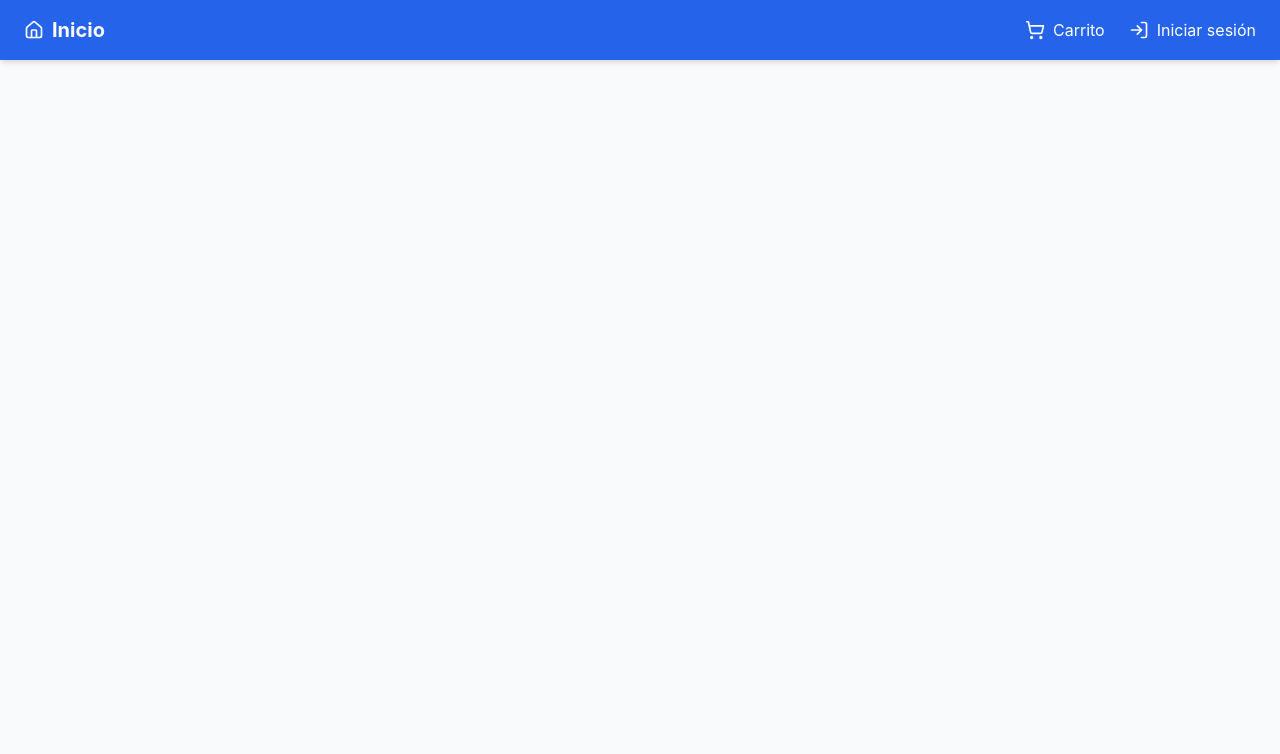
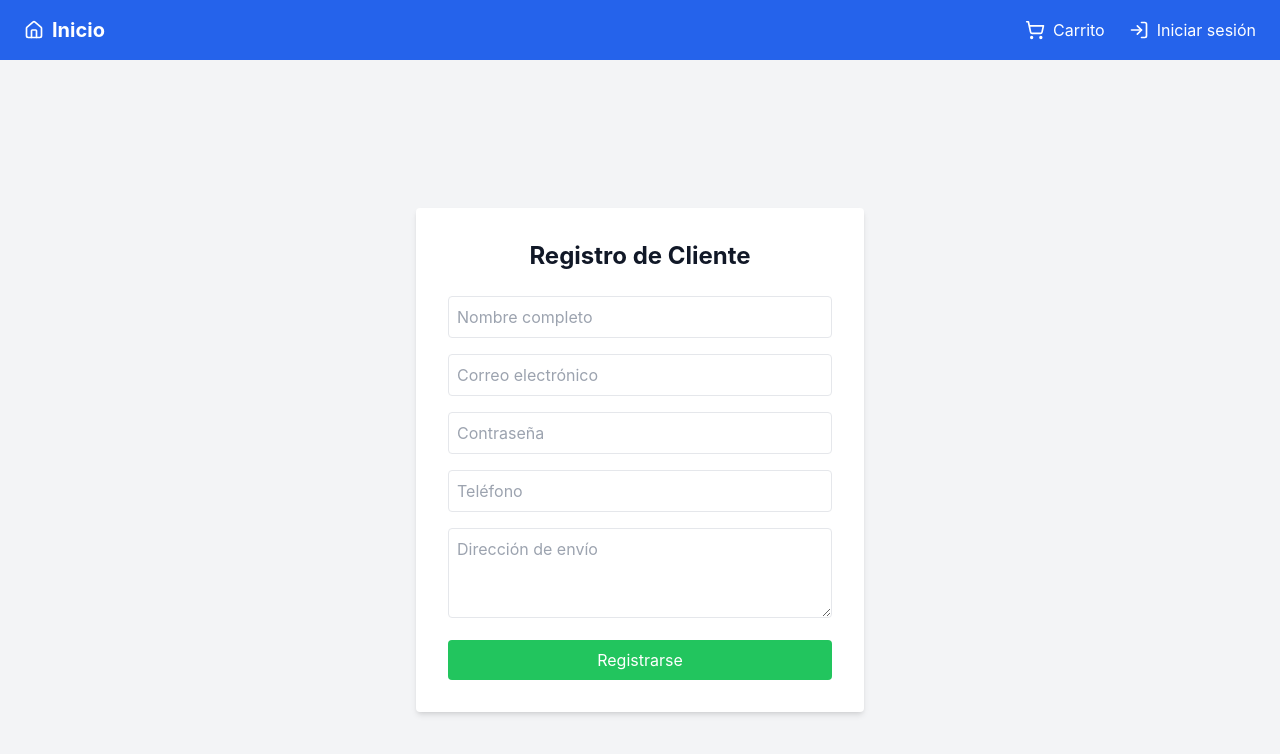
Before and after one commit to Yalex10c/papeleria-ecommerce, a React (Create React App) app: page /registro-cliente in a window 1280 px wide. Shown: the top 754 px of the page. Built offline with nearby package versions, Linux system fonts and the light colour scheme.

Commit message:
Se coenecto y se agrego el archivo jenkinsfile y se conecto la pagina principal se creo  el registro y la creacion de usarios

```diff
--- a/src/App.js
+++ b/src/App.js
@@ -5,6 +5,8 @@ import Navbar from './components/Navbar';
 import Home from './pages/Home';
 import Cart from './pages/Cart';
 import CheckoutForm from './components/CheckoutForm';
+import LoginCliente from './pages/LoginCliente';
+import RegistroCliente from './pages/RegistroCliente';
 
 function App() {
   const [carrito, setCarrito] = useState(() => {
@@ -37,6 +39,9 @@ function App() {
         <Route path="/" element={<Home agregarAlCarrito={agregarAlCarrito} />} />
         <Route path="/cart" element={<Cart carrito={carrito} setCarrito={setCarrito} />} />
         <Route path="/checkout" element={<CheckoutForm carrito={carrito} />} />
+        <Route path="/login" element={<LoginCliente />} />
+        <Route path="/registro-cliente" element={<RegistroCliente />} />
+         <Route path="/cliente/home" element={<Home />} />
       </Routes>
     </Router>
   );
--- a/src/pages/Home.js
+++ b/src/pages/Home.js
@@ -3,7 +3,7 @@ import axios from 'axios';
 
 const Home = () => {
   const [productos, setProductos] = useState([]);
-  const [carrito, setCarrito] = useState(JSON.parse(localStorage.getItem('carrito')) || []);  // Cargar carrito desde localStorage
+  const [carrito, setCarrito] = useState(JSON.parse(localStorage.getItem('carrito')) || []);
 
   useEffect(() => {
     axios.get('http://localhost:5000/api/productos')
@@ -14,44 +14,67 @@ const Home = () => {
   const agregarAlCarrito = (producto) => {
     const nuevoCarrito = [...carrito, producto];
     setCarrito(nuevoCarrito);
-    localStorage.setItem('carrito', JSON.stringify(nuevoCarrito));  // Guardar carrito en localStorage
+    localStorage.setItem('carrito', JSON.stringify(nuevoCarrito));
+  };
+
+  const eliminarDelCarrito = (index) => {
+    const nuevoCarrito = [...carrito];
+    nuevoCarrito.splice(index, 1); // Elimina el producto en esa posición
+    setCarrito(nuevoCarrito);
+    localStorage.setItem('carrito', JSON.stringify(nuevoCarrito));
   };
 
   return (
-    <div className="p-4 flex">
-      <div className="flex-1"> {/* Columna de productos */}
-        <h1 className="text-2xl font-bold mb-4">Catálogo de Productos</h1>
-        <div className="grid grid-cols-3 gap-4">
+    <div className="flex flex-col lg:flex-row p-4">
+      {/* Catálogo */}
+      <div className="flex-1">
+        <h1 className="text-3xl font-bold mb-6 text-center">Catálogo de Productos</h1>
+        <div className="grid grid-cols-1 sm:grid-cols-2 md:grid-cols-3 lg:grid-cols-4 gap-6">
           {productos.map(producto => (
-            <div key={producto.id} className="border p-4">
-              <h2 className="text-xl">{producto.nombre}</h2>
-              <p>{producto.descripcion}</p>
-              <p>${producto.precio}</p>
+            <div key={producto.id_producto} className="border rounded-lg shadow p-4 bg-white">
+              <img
+                src={producto.imagen_url}
+                alt={producto.nombre}
+                className="w-full h-48 object-contain mb-4 rounded"
+              />
+              <h2 className="text-xl font-semibold mb-2">{producto.nombre}</h2>
+              <p className="text-gray-600 mb-1">{producto.descripcion}</p>
+              <p className="text-lg font-bold text-blue-600 mb-2">${producto.precio}</p>
               <button
                 onClick={() => agregarAlCarrito(producto)}
-                className="bg-blue-500 text-white py-2 px-4 mt-2 hover:bg-blue-700 transition-colors duration-300">
-                  Agregar al carrito
+                className="bg-blue-500 hover:bg-blue-700 text-white py-2 px-4 rounded transition duration-300 w-full"
+              >
+                Agregar al carrito
               </button>
             </div>
           ))}
         </div>
       </div>
 
-      {/* Panel lateral para el carrito */}
-      <div className="w-1/4 p-4 bg-gray-100 ml-4">
+      {/* Carrito */}
+      <div className="lg:w-1/4 w-full mt-8 lg:mt-0 lg:ml-6 bg-gray-100 p-4 rounded shadow">
         <h2 className="text-xl font-bold mb-2">Carrito de Compras</h2>
         {carrito.length === 0 ? (
-          <p>El carrito está vacío.</p>
+          <p className="text-gray-500">El carrito está vacío.</p>
         ) : (
-          <ul>
+          <ul className="space-y-2">
             {carrito.map((producto, index) => (
-              <li key={index} className="my-2">
-                {producto.nombre} - ${producto.precio}
+              <li key={index} className="flex justify-between items-center">
+                <span>{producto.nombre} - ${producto.precio}</span>
+                <button
+                  onClick={() => eliminarDelCarrito(index)}
+                  className="text-red-500 hover:text-red-700 text-sm"
+                  title="Eliminar del carrito"
+                >
+                  ❌
+                </button>
               </li>
             ))}
           </ul>
         )}
-        <button className="bg-green-500 text-white py-2 px-4 mt-4">Realizar Compra</button>
+        <button className="bg-green-500 text-white py-2 px-4 mt-4 w-full rounded hover:bg-green-600 transition">
+          Realizar Compra
+        </button>
       </div>
     </div>
   );
--- /dev/null
+++ b/src/pages/LoginCliente.js
@@ -0,0 +1,71 @@
+import React, { useState } from 'react';
+import axios from 'axios';
+
+const LoginCliente = () => {
+  const [correo, setCorreo] = useState('');
+  const [password, setPassword] = useState('');
+  const [mensaje, setMensaje] = useState('');
+
+  const handleSubmit = async (e) => {
+    e.preventDefault();
+    try {
+      const response = await axios.post('http://localhost:5000/api/usuarios/login', {
+       correo_electronico: correo,
+       contraseña: password,
+       tipo_usuario: 'cliente'
+     });
+
+      localStorage.setItem('token', response.data.token);
+      setMensaje('Inicio de sesión exitoso ✅');
+      setTimeout(() => {
+        window.location.href = '/cliente/home';
+      }, 1000);
+    } catch (error) {
+      setMensaje('❌ Error al iniciar sesión');
+    }
+  };
+
+  // Navegar a registro cliente
+  const handleRegistroClick = () => {
+    window.location.href = '/registro-cliente';
+  };
+
+  return (
+    <div className="min-h-screen flex items-center justify-center bg-gray-100">
+      <form onSubmit={handleSubmit} className="bg-white p-8 rounded shadow-md w-full max-w-md">
+        <h2 className="text-2xl font-bold mb-6 text-center">Iniciar Sesión Cliente</h2>
+        <input
+          type="email"
+          placeholder="Correo electrónico"
+          className="w-full p-2 border mb-4 rounded"
+          value={correo}
+          onChange={(e) => setCorreo(e.target.value)}
+          required
+        />
+        <input
+          type="password"
+          placeholder="Contraseña"
+          className="w-full p-2 border mb-4 rounded"
+          value={password}
+          onChange={(e) => setPassword(e.target.value)}
+          required
+        />
+        <button type="submit" className="w-full bg-blue-500 text-white py-2 rounded hover:bg-blue-600">
+          Iniciar Sesión
+        </button>
+
+        <button
+          type="button"
+          onClick={handleRegistroClick}
+          className="w-full mt-4 bg-green-500 text-white py-2 rounded hover:bg-green-600"
+        >
+          Registrarse como Cliente
+        </button>
+
+        {mensaje && <p className="mt-4 text-center text-red-500">{mensaje}</p>}
+      </form>
+    </div>
+  );
+};
+
+export default LoginCliente;
--- /dev/null
+++ b/src/pages/RegistroCliente.js
@@ -0,0 +1,117 @@
+import React, { useState } from 'react';
+import axios from 'axios';
+
+const RegistroCliente = () => {
+  const [formData, setFormData] = useState({
+    nombre: '',
+    correo_electronico: '',
+    contraseña: '',
+    telefono: '',
+    direccion_envio: '',
+  });
+
+  const [mensaje, setMensaje] = useState('');
+  const [error, setError] = useState('');
+
+  // Actualizar campos
+  const handleChange = (e) => {
+    setFormData({ ...formData, [e.target.name]: e.target.value });
+  };
+
+  // Enviar formulario
+  const handleSubmit = async (e) => {
+    e.preventDefault();
+    setMensaje('');
+    setError('');
+
+    // Añadir tipo_usuario 'cliente' para backend
+    const dataToSend = { ...formData, tipo_usuario: 'cliente' };
+
+    try {
+      const response = await axios.post('http://localhost:5000/api/usuarios', dataToSend);
+      setMensaje('Registro exitoso ✅. Puedes iniciar sesión ahora.');
+      setFormData({
+        nombre: '',
+        correo_electronico: '',
+        contraseña: '',
+        telefono: '',
+        direccion_envio: '',
+      });
+    } catch (err) {
+      // Manejo básico de errores
+      if (err.response && err.response.data && err.response.data.error) {
+        setError(err.response.data.error);
+      } else {
+        setError('Error al registrar usuario');
+      }
+    }
+  };
+
+  return (
+    <div className="min-h-screen flex items-center justify-center bg-gray-100">
+      <form onSubmit={handleSubmit} className="bg-white p-8 rounded shadow-md w-full max-w-md">
+        <h2 className="text-2xl font-bold mb-6 text-center">Registro de Cliente</h2>
+
+        <input
+          type="text"
+          name="nombre"
+          placeholder="Nombre completo"
+          className="w-full p-2 border mb-4 rounded"
+          value={formData.nombre}
+          onChange={handleChange}
+          required
+        />
+
+        <input
+          type="email"
+          name="correo_electronico"
+          placeholder="Correo electrónico"
+          className="w-full p-2 border mb-4 rounded"
+          value={formData.correo_electronico}
+          onChange={handleChange}
+          required
+        />
+
+        <input
+          type="password"
+          name="contraseña"
+          placeholder="Contraseña"
+          className="w-full p-2 border mb-4 rounded"
+          value={formData.contraseña}
+          onChange={handleChange}
+          required
+          minLength={6}
+        />
+
+        <input
+          type="text"
+          name="telefono"
+          placeholder="Teléfono"
+          className="w-full p-2 border mb-4 rounded"
+          value={formData.telefono}
+          onChange={handleChange}
+          required
+        />
+
+        <textarea
+          name="direccion_envio"
+          placeholder="Dirección de envío"
+          className="w-full p-2 border mb-4 rounded"
+          value={formData.direccion_envio}
+          onChange={handleChange}
+          required
+          rows={3}
+        />
+
+        <button type="submit" className="w-full bg-green-500 text-white py-2 rounded hover:bg-green-600">
+          Registrarse
+        </button>
+
+        {mensaje && <p className="mt-4 text-center text-green-600">{mensaje}</p>}
+        {error && <p className="mt-4 text-center text-red-600">{error}</p>}
+      </form>
+    </div>
+  );
+};
+
+export default RegistroCliente;
```
Also changed, not shown: 1 other file (tests, documents, lock files or other folders).
